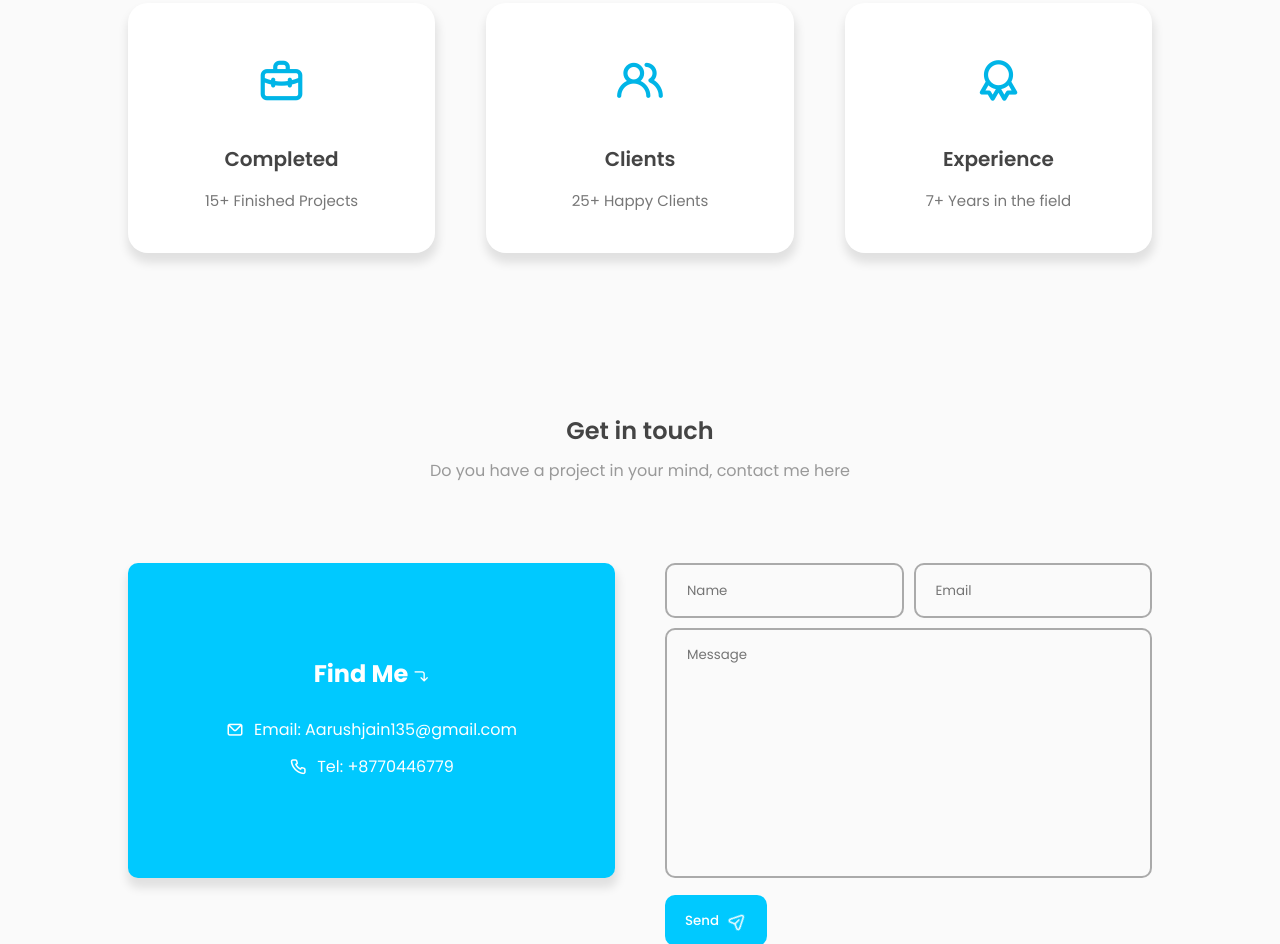
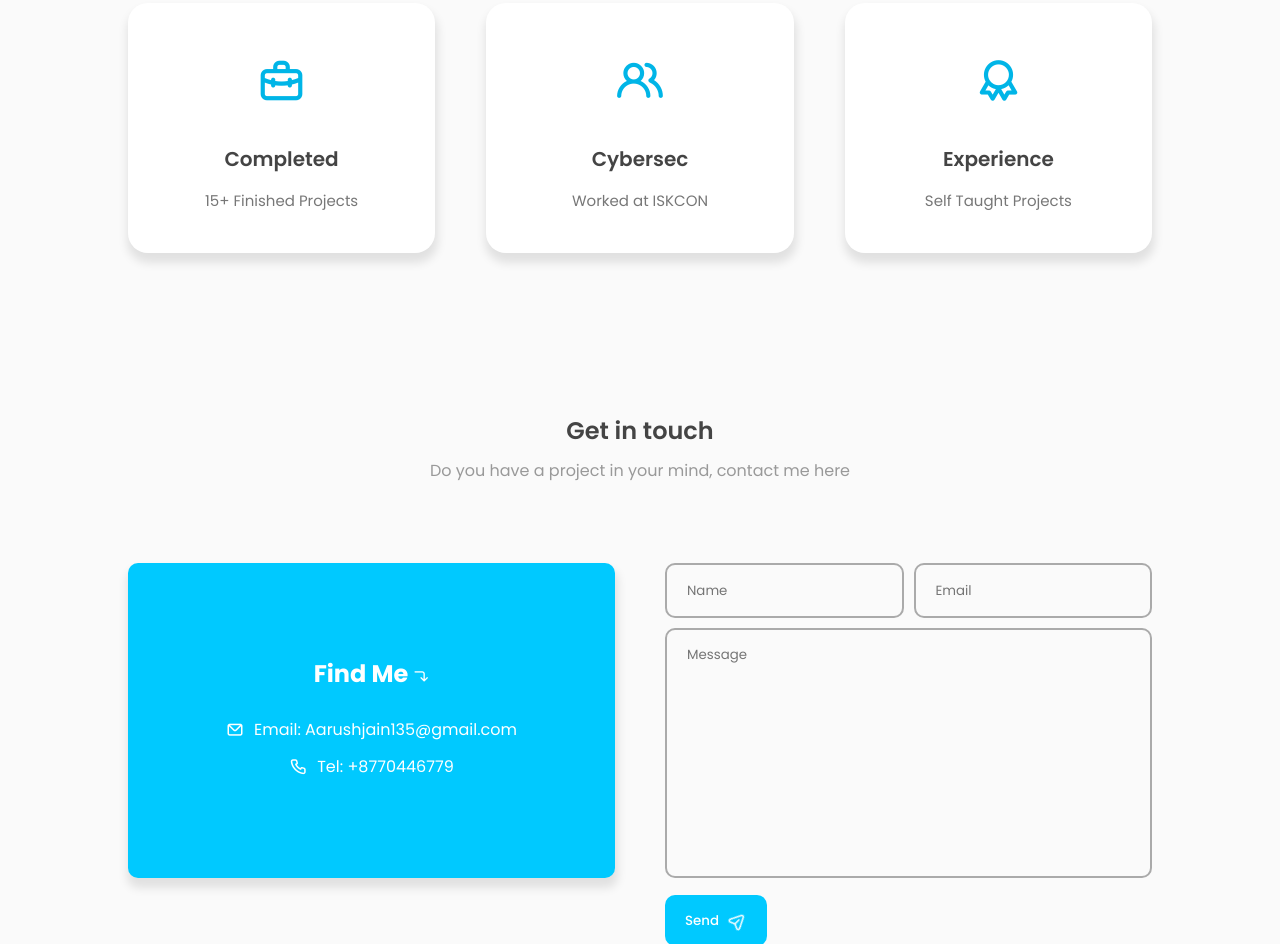
Before and after one commit to AarushJ19/Portfolio_Aarush, a plain HTML site: page index.html in a window 1280 px wide. Shown: the part 1527-2471 px from the top of the page. Drawn offline with nearby package versions, Linux system fonts and the light colour scheme.

Commit message:
minor changes

```diff
--- a/index.html
+++ b/index.html
@@ -13,7 +13,7 @@
     <!-- --------- FAVICON ---------- -->
     <link rel="shortcut icon" href="assets/images/favicon.png" type="image/x-icon">
 
-    <title>Portfolio | Ludiflex</title>
+    <title>Portfolio</title>
 </head>
 <body>
    <div class="container">
@@ -165,13 +165,13 @@
             </div>
             <div class="project-box">
                 <i class="uil uil-users-alt"></i>
-                <h3>Clients</h3>
-                <label>25+ Happy Clients</label>
+                <h3>Cybersec</h3>
+                <label>Worked at ISKCON</label>
             </div>
             <div class="project-box">
                 <i class="uil uil-award"></i>
                 <h3>Experience</h3>
-                <label>7+ Years in the field</label>
+                <label>Self Taught Projects</label>
             </div>
           </div>
        </section>
```
